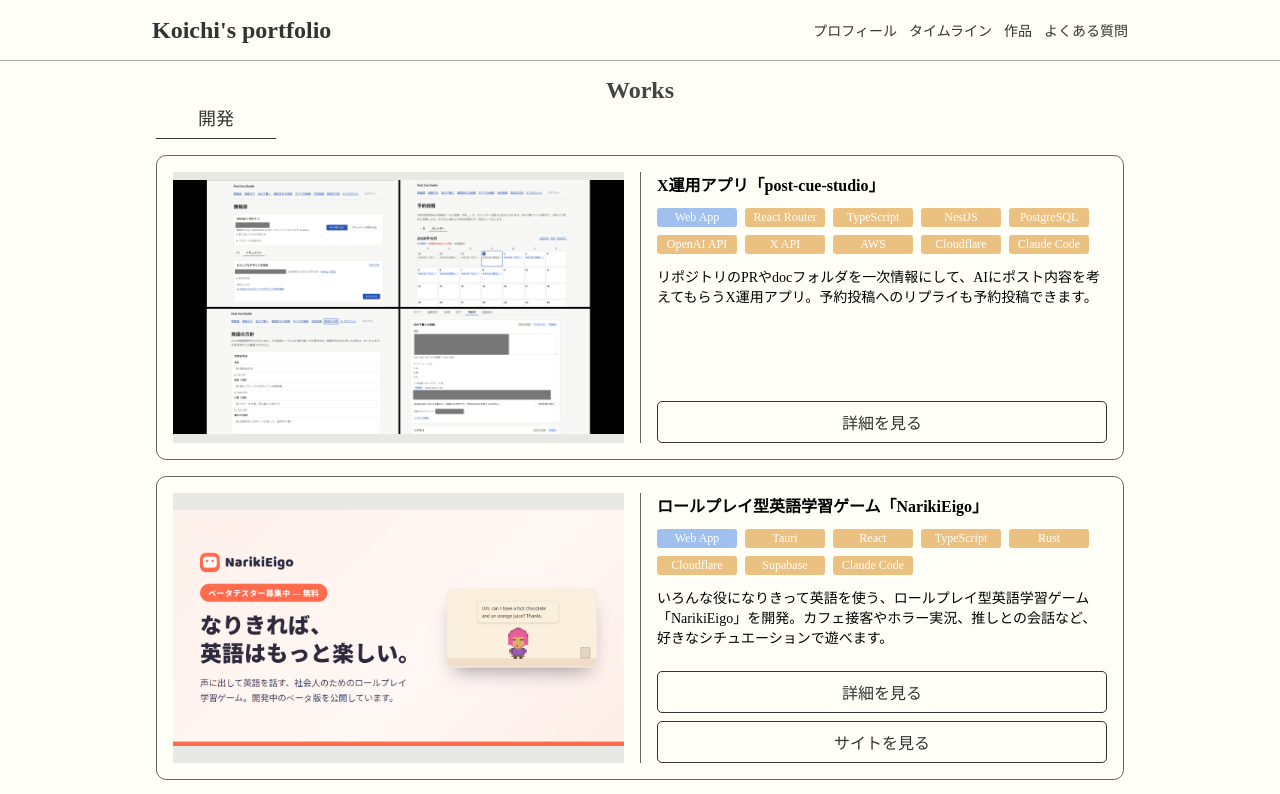
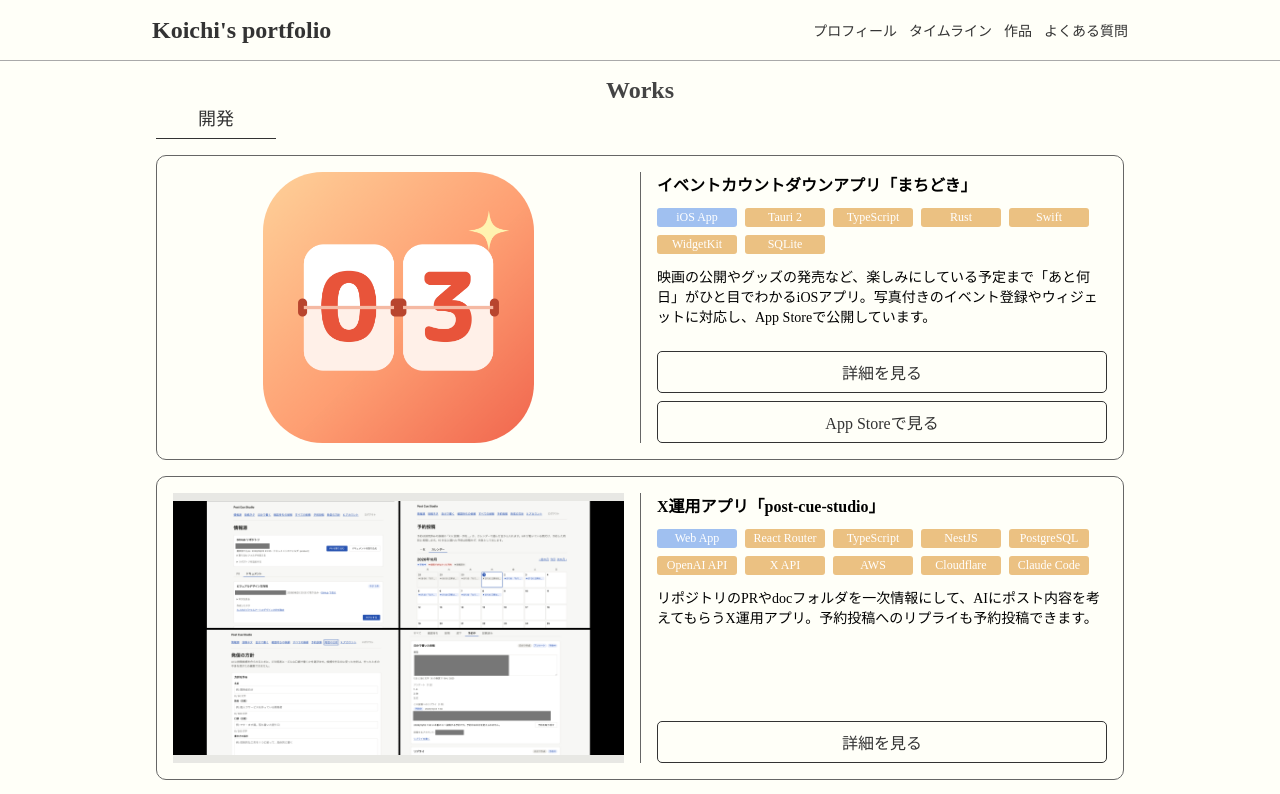
Before and after one commit to koichi-menta/portfolio, a Next.js app: page /works in a window 1280 px wide. Shown: the top 794 px of the page. Built offline with nearby package versions, Linux system fonts and the light colour scheme.

Commit message:
feat: まちどきのiOSアプリ実績とリリース履歴を追加

```diff
--- a/src/components/blocks/DevelopWorkSection/index.tsx
+++ b/src/components/blocks/DevelopWorkSection/index.tsx
@@ -19,7 +19,7 @@
         return (
           <div className="item" key={index}>
             <div className="image">
-              <Image src={item.src} width={500} height={300} alt="" />
+              <Image src={item.src} width={500} height={300} alt="" style={item.imageKind === "appIcon" ? { width: "60%", marginInline: "20%", aspectRatio: "1", borderRadius: "22%", backgroundColor: "transparent" } : undefined} />
             </div>
             <div className="detail">
               <div className="contents">
@@ -49,7 +49,7 @@
                       rel="noreferrer"
                       href={item.href}
                     >
-                      サイトを見る
+                      {item.linkLabel || "サイトを見る"}
                     </a>
                   )}
                 </div>
--- a/src/components/blocks/WorksGacha/index.tsx
+++ b/src/components/blocks/WorksGacha/index.tsx
@@ -468,6 +468,7 @@
                   </div>
                   <Image
                     src={work.src}
+                    style={work.imageKind === "appIcon" ? { width: "60%", marginInline: "20%", aspectRatio: "1", borderRadius: "22%" } : undefined}
                     width={500}
                     height={300}
                     alt=""
@@ -540,7 +541,7 @@
                   <b>SSR ✦</b>
                   <span>No. {String(i + 1).padStart(2, "0")}</span>
                 </div>
-                <Image src={item.src} width={500} height={300} alt="" />
+                <Image src={item.src} width={500} height={300} alt="" style={item.imageKind === "appIcon" ? { width: "60%", marginInline: "20%", aspectRatio: "1", borderRadius: "22%" } : undefined} />
                 <h4>{item.title}</h4>
                 <p>{item.description}</p>
                 <WorkLink work={item} onDetail={() => showDetail(i)} disabled={celebrateCollection} />
--- a/src/components/container/WorkDetail/index.tsx
+++ b/src/components/container/WorkDetail/index.tsx
@@ -25,7 +25,7 @@
       <Title>{work.title}</Title>
     </div>
     <div className="image">
-      <Image src={work.src} width={800} height={480} alt="" />
+      <Image src={work.src} width={800} height={480} alt="" style={work.imageKind === "appIcon" ? { width: "60%", marginInline: "20%", aspectRatio: "1", borderRadius: "22%", backgroundColor: "transparent" } : undefined} />
     </div>
     <div className="genre">
       {work.genre.map((genre, index) => (
@@ -74,7 +74,7 @@
     <div className="actions">
       {work.href && (
         <a className="link" target="_blank" rel="noreferrer" href={work.href}>
-          サイトを見る
+          {work.linkLabel || "サイトを見る"}
         </a>
       )}
       {onBack ? <button className="link" onClick={onBack}>作品一覧に戻る</button> : <Link className="link" href="/works">
--- a/src/timeline.json
+++ b/src/timeline.json
@@ -34,5 +34,11 @@
     "description": "キャラになりきって英語で遊ぶゲームを作成。作りはしたが知ってもらわないと遊んでもらえないためマーケティングを考え始める。",
     "genre": "work",
     "date": "2026/09/13"
+  },
+  {
+    "title": "iOSアプリ「まちどき」をリリース",
+    "description": "映画の公開やグッズの発売まで「あと何日」かを簡単に確認したくて、イベントカウントダウンアプリを作成。App Store Connectの各種設定や審査対応を経て、App Storeで公開。",
+    "genre": "work",
+    "date": "2026/10/13"
   }
 ]
--- a/src/works.ts
+++ b/src/works.ts
@@ -21,13 +21,57 @@
   slug: string;
   title: string;
   src: string;
+  imageKind?: "appIcon";
   genre: GenreProps[];
   description: string;
   href: string;
+  linkLabel?: string;
   detail?: WorkDetail;
 };
 
 const works: WorksData[] = [
+  {
+    slug: "machidoki",
+    title: "イベントカウントダウンアプリ「まちどき」",
+    src: "/images/work_machidoki.png",
+    imageKind: "appIcon",
+    genre: [
+      { type: "platform", label: "iOS App" },
+      { type: "default", label: "Tauri 2" },
+      { type: "default", label: "TypeScript" },
+      { type: "default", label: "Rust" },
+      { type: "default", label: "Swift" },
+      { type: "default", label: "WidgetKit" },
+      { type: "default", label: "SQLite" },
+    ],
+    description: "映画の公開やグッズの発売など、楽しみにしている予定まで「あと何日」がひと目でわかるiOSアプリ。写真付きのイベント登録やウィジェットに対応し、App Storeで公開しています。",
+    href: "https://apps.apple.com/jp/app/id6820056211",
+    linkLabel: "App Storeで見る",
+    detail: {
+      overview: `「まちどき」は、楽しみにしているイベントまでの日数をカウントダウンするiOSアプリです。
+映画の公開日やグッズの発売日などを登録すると、当日まで「あと何日」かを表示します。イベントには写真を設定でき、ホーム画面やロック画面のウィジェットからも確認できます。
+リマインダーや繰り返し予定、カウントダウン画像の共有にも対応しています。無料で利用でき、広告視聴による登録枠の追加と、買い切りの無制限プランを用意しています。`,
+      background: `映画の公開やグッズの発売情報を見て楽しみにしていても、カレンダーへの登録が面倒で、そのまま忘れてしまうことがありました。登録していても、来月以降の予定は今月のカレンダーに表示されず、目に入る機会が少なくなってしまいます。
+また、「○月○日発売」と日付で書かれていても、今日からどれくらい先なのか分かりにくく感じていました。
+楽しみな予定を忘れずに、当日まで「あと何日」かを簡単に確認できるものがあればいいなと思い開発しました。`,
+      techStack: [
+        { category: "アプリ基盤", items: ["Tauri 2", "Rust"] },
+        { category: "フロントエンド", items: ["TypeScript", "Vite", "HTML", "CSS"] },
+        { category: "iOS連携", items: ["Swift"] },
+        { category: "ウィジェット", items: ["SwiftUI", "WidgetKit", "App Intents"] },
+        { category: "データ保存・共有", items: ["SQLite", "App Groups"] },
+        { category: "アプリ内課金", items: ["StoreKit 2"] },
+        { category: "広告", items: ["Google AdMob", "UMP"] },
+        { category: "ローカル通知", items: ["UserNotifications"] },
+      ],
+      challenges: [
+        {
+          title: "App Store Connectの各種設定と公開までの準備",
+          body: "アプリの実装に加えて、App Store Connectで公開に必要な各種設定を進めるところに苦労しました。設定項目が多く、それぞれの意味や必要な作業を確認しながら、一つずつ対応してリリースまで進めました。",
+        },
+      ],
+    },
+  },
   {
     slug: "post-cue-studio",
     title: "X運用アプリ「post-cue-studio」",
```
Also changed, not shown: scripts/test-review-regressions.cjs (+7 -2 lines), scripts/test-review-works-modal.cjs (+15 -15 lines), src/components/blocks/TimelineMountain/index.tsx (+5 -8 lines), public/images/work_machidoki.png (added).
